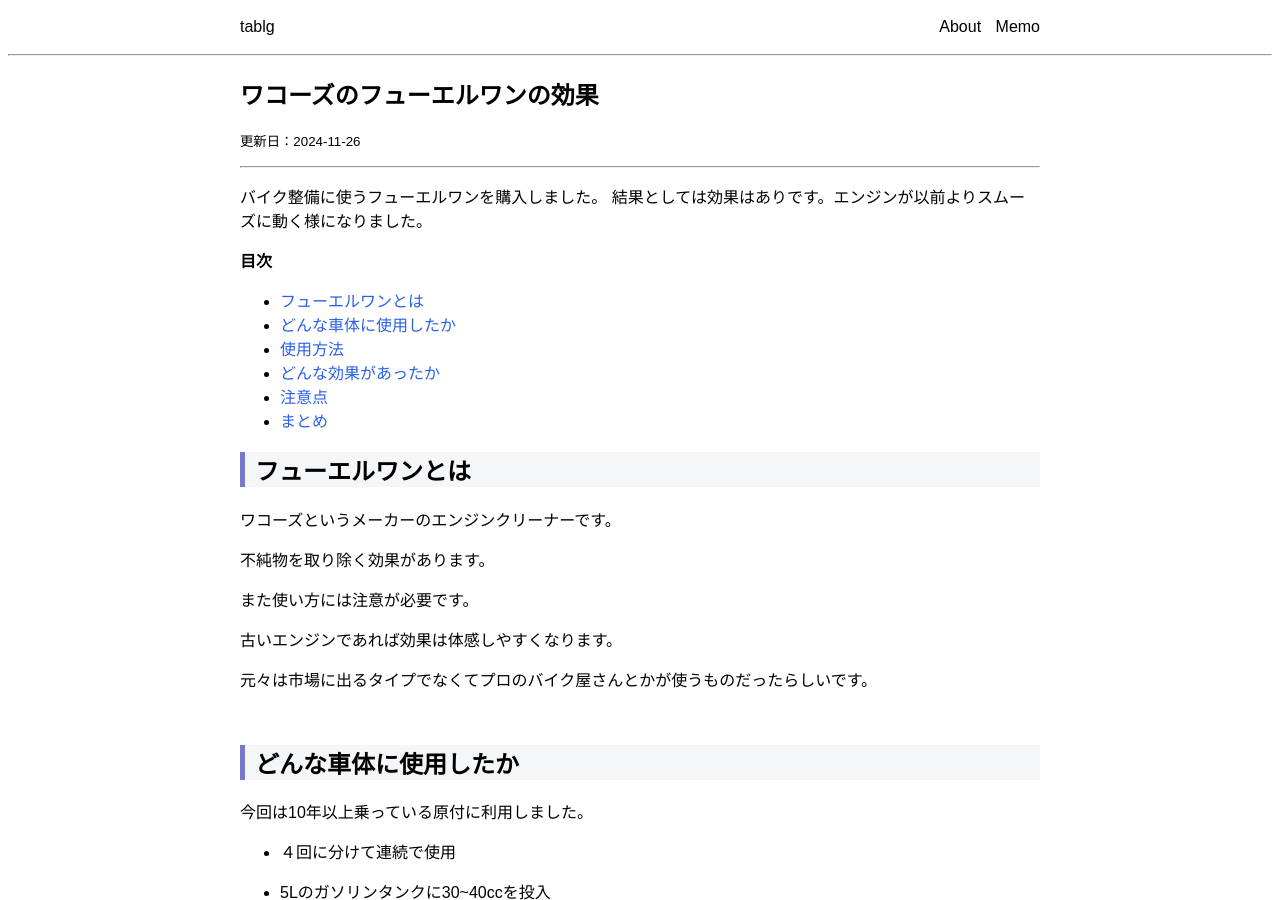
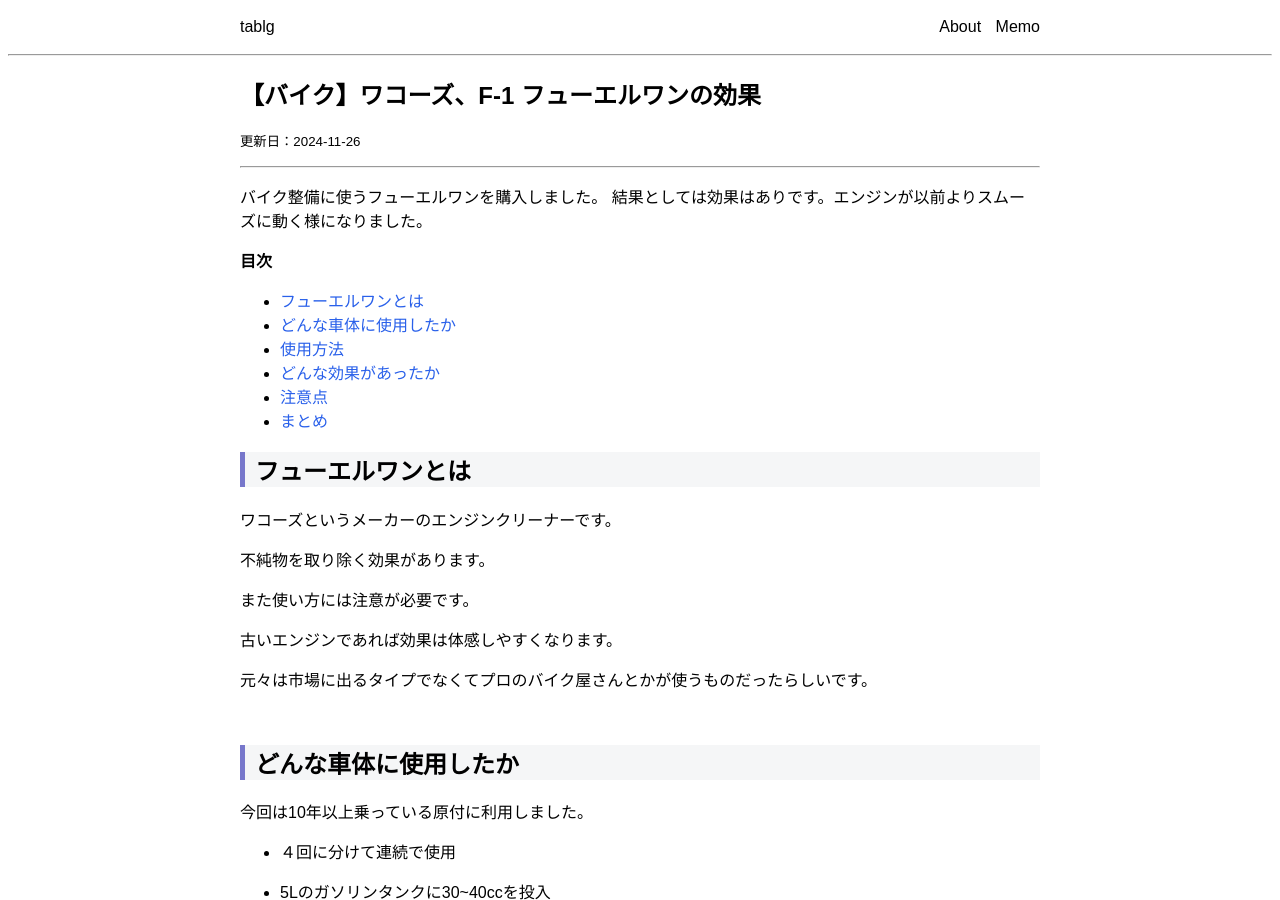
Before and after one commit to taka012345/tablg, a Jekyll site: the page built from _posts/2024-11-27-fyueruone.md, in a window 1280 px wide and 900 px high. Built offline with Jekyll 4.4.1, drawn with Linux system fonts in a browser that asks for light colours; some of the changed lines change nothing that is shown.

Commit message:
Add files via upload

```diff
--- a/_config.yml
+++ b/_config.yml
@@ -18,7 +18,7 @@
 # You can create any custom variable you would like, and they will be accessible
 # in the templates via {{ site.myvariable }}.
 
-title: My Custom Blog
+title: tablg
 email: your-email@example.com
 description: A simple custom blog created with Jekyll
 baseurl: "/tablg" # the subpath of your site, e.g. /blog
--- a/_includes/head.html
+++ b/_includes/head.html
@@ -5,5 +5,5 @@
 <meta property="og:image" content="{{ site.url }}{{ page.image }}" />
 <meta property="og:site_name" content="{{ site.title | escape }}" />
 <meta property="og:locale" content="ja_JP" />
-<meta name="twitter:card" content="summary_large_image" />
+<meta name="twitter:card" content="summary_image" />
 <meta name="twitter:site" content="@iiyudana_taka" />
--- a/_posts/2024-11-27-fyueruone.md
+++ b/_posts/2024-11-27-fyueruone.md
@@ -1,6 +1,7 @@
 ---
 layout: post
-title:  "ワコーズのフューエルワンの効果"
+title:  "【バイク】ワコーズ、F-1 フューエルワンの効果"
+description:  フューエルワンを使ってみた効果について説明します
 date:   2024-11-27 01:53:04 +0900
 categories: jekyll update
 ---
@@ -78,4 +79,6 @@
 
 ---
 
+<br>
+
 ※この記事にはアフィリエイトリンクが含まれています。リンクを通じて購入されると、私は少しの手数料を受け取ることができます
```
